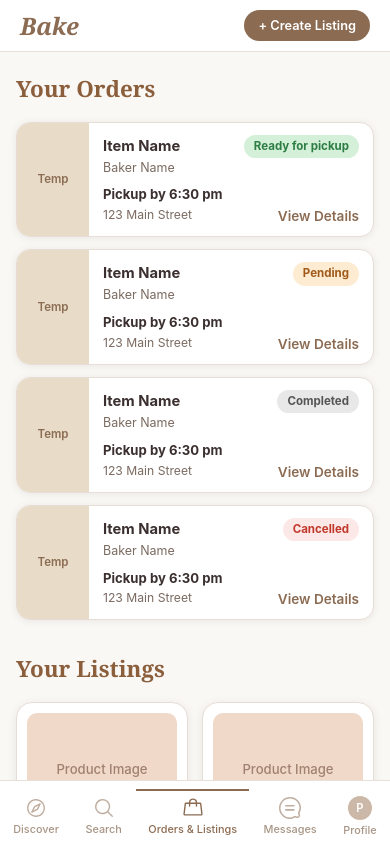
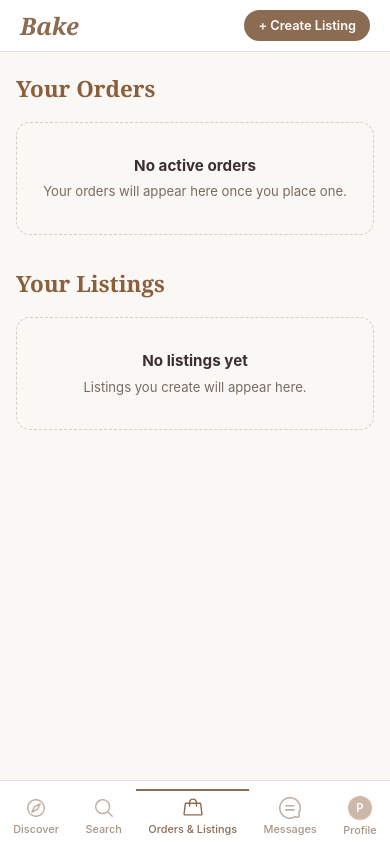
Before and after one commit to GatorBakers/GatorBakers, a React (Vite) app in the folder Client/: page /orders in a window 390 px wide. Shown: the top 842 px of the page. Built offline with nearby package versions, Linux system fonts and the light colour scheme.

Commit message:
Added empty orders and listings rendering to mobile page

```diff
--- a/Client/src/pages/YourOrderPage.tsx
+++ b/Client/src/pages/YourOrderPage.tsx
@@ -25,20 +25,20 @@ interface Listing {
 //       GET /api/orders?userId={userId} — should return Order[] for the current user.
 //       Handle loading and error states.
 const placeholderOrders: Order[] = [
-    { id: 1, itemName: 'Item Name', bakerName: 'Baker Name', status: 'ready_for_pickup', pickupTime: 'Pickup by 6:30 pm', pickupAddress: '123 Main Street' },
-    { id: 2, itemName: 'Item Name', bakerName: 'Baker Name', status: 'pending', pickupTime: 'Pickup by 6:30 pm', pickupAddress: '123 Main Street' },
-    { id: 3, itemName: 'Item Name', bakerName: 'Baker Name', status: 'completed', pickupTime: 'Pickup by 6:30 pm', pickupAddress: '123 Main Street' },
-    { id: 4, itemName: 'Item Name', bakerName: 'Baker Name', status: 'cancelled', pickupTime: 'Pickup by 6:30 pm', pickupAddress: '123 Main Street' },
+    // { id: 1, itemName: 'Item Name', bakerName: 'Baker Name', status: 'ready_for_pickup', pickupTime: 'Pickup by 6:30 pm', pickupAddress: '123 Main Street' },
+    // { id: 2, itemName: 'Item Name', bakerName: 'Baker Name', status: 'pending', pickupTime: 'Pickup by 6:30 pm', pickupAddress: '123 Main Street' },
+    // { id: 3, itemName: 'Item Name', bakerName: 'Baker Name', status: 'completed', pickupTime: 'Pickup by 6:30 pm', pickupAddress: '123 Main Street' },
+    // { id: 4, itemName: 'Item Name', bakerName: 'Baker Name', status: 'cancelled', pickupTime: 'Pickup by 6:30 pm', pickupAddress: '123 Main Street' },
 ];
 
 // TODO: Replace with useState + useEffect fetching the authenticated user's listings from the API.
 //       GET /api/listings?userId={userId} — should return Listing[] owned by the current user.
 //       Handle loading and error states.
 const placeholderListings: Listing[] = [
-    { id: 1, title: 'Product Title', bakerName: 'Baker Name', price: 0 },
-    { id: 2, title: 'Product Title', bakerName: 'Baker Name', price: 0 },
-    { id: 3, title: 'Product Title', bakerName: 'Baker Name', price: 0 },
-    { id: 4, title: 'Product Title', bakerName: 'Baker Name', price: 0 },
+    // { id: 1, title: 'Product Title', bakerName: 'Baker Name', price: 0 },
+    // { id: 2, title: 'Product Title', bakerName: 'Baker Name', price: 0 },
+    // { id: 3, title: 'Product Title', bakerName: 'Baker Name', price: 0 },
+    // { id: 4, title: 'Product Title', bakerName: 'Baker Name', price: 0 },
 ];
 
 const YourOrdersPage = () => {
--- a/Client/src/pages/mobile/MobileYourOrdersPage.css
+++ b/Client/src/pages/mobile/MobileYourOrdersPage.css
@@ -34,3 +34,33 @@
     grid-template-columns: repeat(2, 1fr);
     gap: 14px;
 }
+
+.m-your-orders-empty {
+    display: flex;
+    flex-direction: column;
+    align-items: center;
+    justify-content: center;
+    gap: 5px;
+    padding: 32px 16px;
+    background-color: #faf8f5;
+    border: 1px dashed #d9cec4;
+    border-radius: 14px;
+    text-align: center;
+}
+
+.m-your-listings-empty {
+    grid-column: 1 / -1;
+}
+
+.m-your-orders-empty-title {
+    font-size: 0.95rem;
+    font-weight: 700;
+    color: #3b2f2f;
+    margin: 0;
+}
+
+.m-your-orders-empty-sub {
+    font-size: 0.82rem;
+    color: #7a6a60;
+    margin: 0;
+}
--- a/Client/src/pages/mobile/MobileYourOrdersPage.tsx
+++ b/Client/src/pages/mobile/MobileYourOrdersPage.tsx
@@ -42,9 +42,13 @@ const MobileYourOrdersPage = ({ orders, listings }: MobileYourOrdersPageProps) =
             <section className="m-your-orders-section">
                 <h2 className="m-your-orders-heading">Your Orders</h2>
                 <div className="m-your-orders-list">
-                    {/* TODO: If orders is empty, render an empty state here instead of nothing.
-                              e.g. <p>You have no active orders.</p> */}
-                    {orders.map((order) => (
+                    {orders.length === 0 ? (
+                        <div className="m-your-orders-empty">
+                            <p className="m-your-orders-empty-title">No active orders</p>
+                            <p className="m-your-orders-empty-sub">Your orders will appear here once you place one.</p>
+                        </div>
+                    ) : (
+                        orders.map((order) => (
                             <MobileOrderCard
                                 key={order.id}
                                 itemName={order.itemName}
@@ -53,23 +57,29 @@ const MobileYourOrdersPage = ({ orders, listings }: MobileYourOrdersPageProps) =
                                 pickupTime={order.pickupTime}
                                 pickupAddress={order.pickupAddress}
                             />
-                    ))}
+                        ))
+                    )}
                 </div>
             </section>
 
             <section className="m-your-listings-section">
                 <h2 className="m-your-orders-heading">Your Listings</h2>
                 <div className="m-your-listings-grid">
-                    {/* TODO: If listings is empty, render an empty state here instead of nothing.
-                              e.g. <p>You haven't created any listings yet.</p> */}
-                    {listings.map((listing) => (
+                    {listings.length === 0 ? (
+                        <div className="m-your-orders-empty m-your-listings-empty">
+                            <p className="m-your-orders-empty-title">No listings yet</p>
+                            <p className="m-your-orders-empty-sub">Listings you create will appear here.</p>
+                        </div>
+                    ) : (
+                        listings.map((listing) => (
                             <MobileListingCard
                                 key={listing.id}
                                 title={listing.title}
                                 bakerName={listing.bakerName}
                                 price={listing.price}
                             />
-                    ))}
+                        ))
+                    )}
                 </div>
             </section>
         </div>
```
Lines whose indentation alone changed are shown as unchanged.
